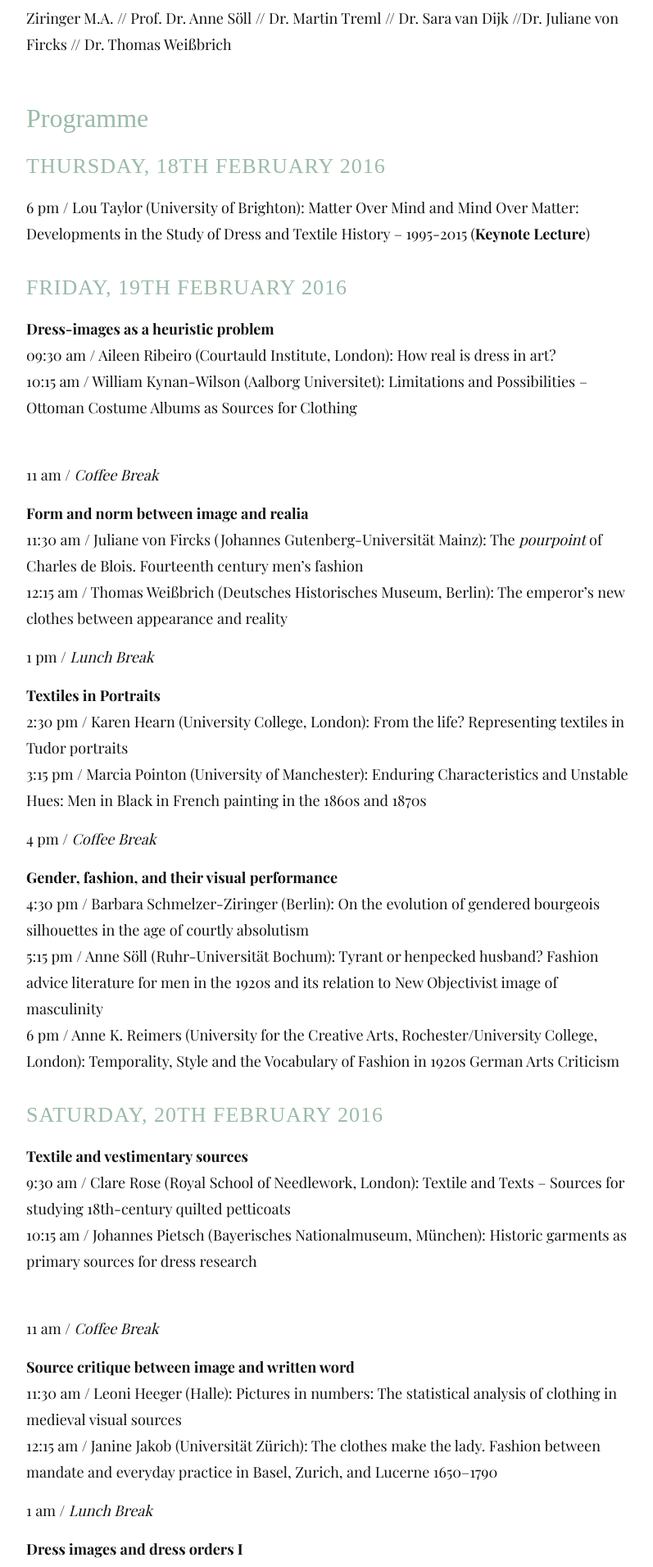
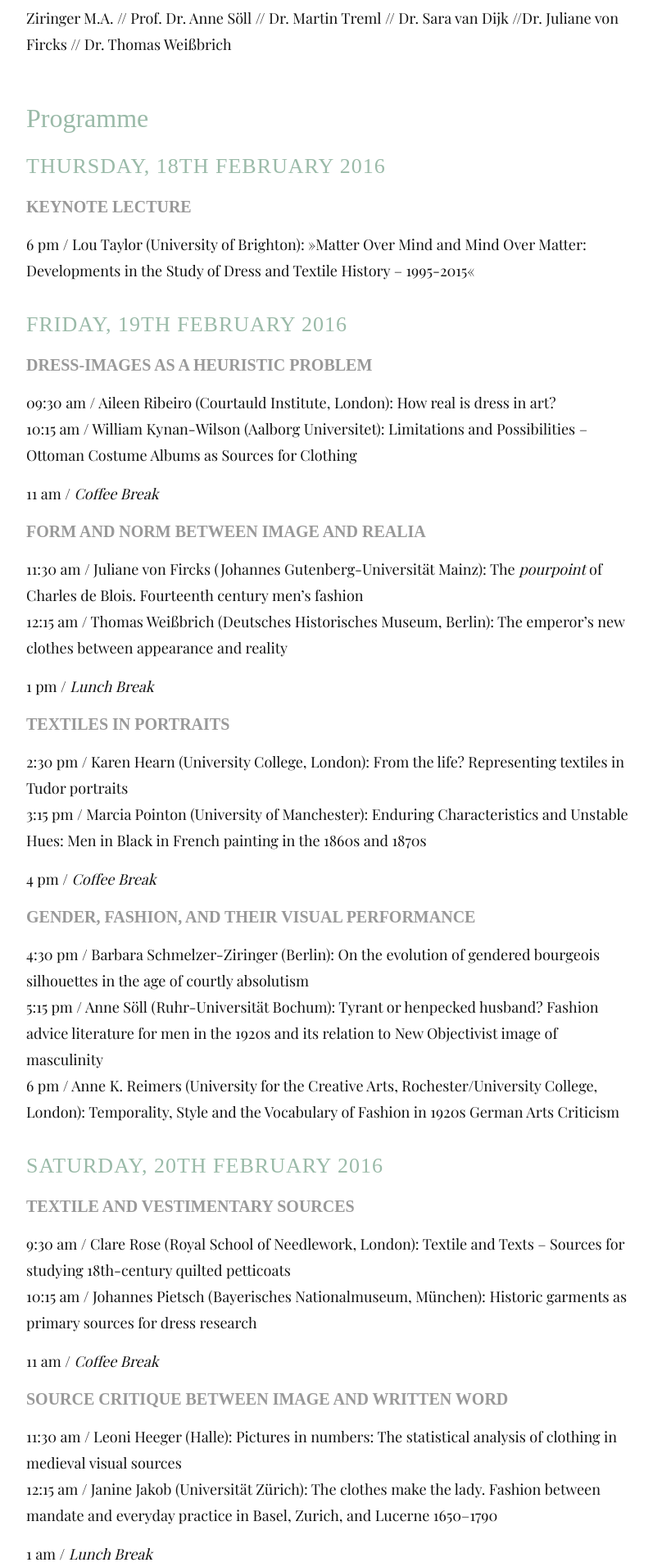
Before and after one commit to hu-bwg/website-zeichen-und-symbole, a Jekyll site: the page built from src/en/02_programme.md, in a window 1280 px wide. Shown: the part 776-2687 px from the top of the page at 82% size, without its empty margins (238-1035 px from the left). Built offline with Jekyll 4.4.1, drawn with Linux system fonts in a browser that asks for light colours; some web fonts are replaced.

```diff
--- a/src/css/main.scss
+++ b/src/css/main.scss
@@ -163,3 +163,10 @@ div h2:nth-child(2) {
 a.footer-link:hover {
   text-decoration: none;
 }
+
+h4 {
+  font-family: "futura-pt";
+  font-weight: 700;
+  text-transform: uppercase;
+  color: #999;
+}
--- a/src/en/02_programme.md
+++ b/src/en/02_programme.md
@@ -14,60 +14,61 @@ Prof. Dr. Lou Taylor (Keynote Speaker) // Dr. Astrid Ackermann // Dr. Stefanie F
 
 ### Thursday, 18th February 2016
 
-6 pm / Lou Taylor (University of Brighton): Matter Over Mind and Mind Over Matter: Developments in the Study of Dress and Textile History – 1995-2015 (**Keynote Lecture**)
+#### Keynote Lecture
+6 pm / Lou Taylor (University of Brighton): »Matter Over Mind and Mind Over Matter: Developments in the Study of Dress and Textile History – 1995-2015«
 
 ### Friday, 19th February 2016
 
-**Dress-images as a heuristic problem**
+#### Dress-images as a heuristic problem
 09:30 am / Aileen Ribeiro (Courtauld Institute, London): How real is dress in art?
 10:15 am / William Kynan-Wilson (Aalborg Universitet): Limitations and Possibilities – Ottoman Costume Albums as Sources for Clothing
 
 11 am / *Coffee Break*
 
-**Form and norm between image and realia**
+#### Form and norm between image and realia
 11:30 am / Juliane von Fircks (Johannes Gutenberg-Universität Mainz): The *pourpoint* of Charles de Blois. Fourteenth century men's fashion
 12:15 am / Thomas Weißbrich (Deutsches Historisches Museum, Berlin): The emperor's new clothes between appearance and reality
 
 1 pm / *Lunch Break*
 
-**Textiles in Portraits**
+#### Textiles in Portraits
 2:30 pm / Karen Hearn (University College, London): From the life? Representing textiles in Tudor portraits
 3:15 pm / Marcia Pointon (University of Manchester): Enduring Characteristics and Unstable Hues: Men in Black in French painting in the 1860s and 1870s
 
 4 pm / *Coffee Break*
 
-**Gender, fashion, and their visual performance**
+#### Gender, fashion, and their visual performance
 4:30 pm / Barbara Schmelzer-Ziringer (Berlin): On the evolution of gendered bourgeois silhouettes in the age of courtly absolutism
 5:15 pm / Anne Söll (Ruhr-Universität Bochum): Tyrant or henpecked husband? Fashion advice literature for men in the 1920s and its relation to New Objectivist image of masculinity
 6 pm / Anne K. Reimers (University for the Creative Arts, Rochester/University College, London): Temporality, Style and the Vocabulary of Fashion in 1920s German Arts Criticism
 
 ### Saturday, 20th February 2016
 
-**Textile and vestimentary sources**
+#### Textile and vestimentary sources
 9:30 am / Clare Rose (Royal School of Needlework, London): Textile and Texts – Sources for studying 18th-century quilted petticoats
 10:15 am / Johannes Pietsch (Bayerisches Nationalmuseum, München): Historic garments as primary sources for dress research
 
 11 am / *Coffee Break*
 
-**Source critique between image and written word**
+#### Source critique between image and written word
 11:30 am / Leoni Heeger (Halle): Pictures in numbers: The statistical analysis of clothing in medieval visual sources
 12:15 am / Janine Jakob (Universität Zürich): The clothes make the lady. Fashion between mandate and everyday practice in Basel, Zurich, and Lucerne 1650–1790
 
 1 am / *Lunch Break*
 
-**Dress images and dress orders I**
+#### Dress images and dress orders I
 2:30 pm / Giulia Galastro (University of Cambridge): Forbidden Finery: sumptuary laws in action in sixteenth-century Genoa
 3:15 pm / Wilm Grunwaldt (Humboldt-Universität zu Berlin): From regulations to role models. Popularization of public dress codes in moral weeklies
 
 4 pm / *Coffee Break*
 
-**Dress images and dress orders II**
+#### Dress images and dress orders II
 4:30 pm / Astrid Ackermann & Stefanie Freyer (Friedrich-Schiller-Universität Jena & Universität Osnabrück): Mistakes in the (feudal) system? The ambiguity of vestimentary communication
 5:15 pm / Tatjana Petzer & Martin Treml (Zentrum für Literatur- und Kulturforschung, Berlin): "Dress Codes": Exploring a figure of cultural studies
 
 ### Sunday, 21th February 2016
 
-**Signs, symbols and change of meaning in images**
+#### Signs, symbols and change of meaning in images
 10 am / Sara van Dijk (Rijksmuseum, Amsterdam): Portrait of a Jewel. Bianca Maria Sforza's Jewellery in Word and Image
 10:45 am / Herbert Kopp-Oberstebrink (Zentrum für Literatur- und Kulturforschung, Belrin): From the *culotte* to the "existential suit", from the court to academia. Stations in the career of knee-lenght trousers
 11:30 am / Mateusz Kapustka (Universität Zürich): Clothes for the Mission
```
Also changed, not shown: src/de/02_programme.md (+11 -10 lines).
